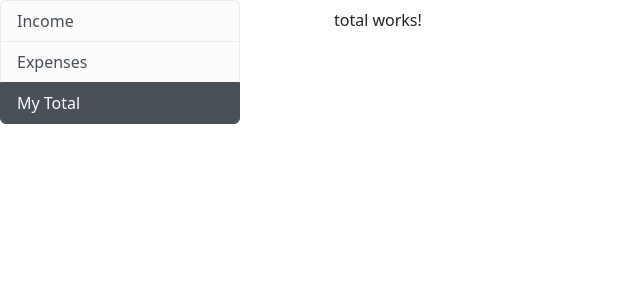
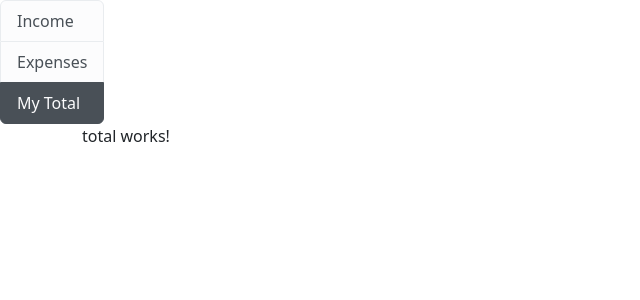
Before and after one commit to LiontosDionisis/CoinTrack, an Angular app in the folder ecomanage/: page /total in a window 1280 px wide. Shown: the top 300 px of the page, without its empty margins (0-640 px from the left). Built offline with nearby package versions, Linux system fonts and the light colour scheme.

Commit message:
Fixed some bugs with the sidebar appearing in the login and signup pages

```diff
--- a/ecomanage/src/app/app.component.html
+++ b/ecomanage/src/app/app.component.html
@@ -1,6 +1,16 @@
-<div class="d-flex flex-row gap-2">
-    <app-homepage class="w-25"></app-homepage>
+<!--
+  <div class="d-flex flex-row gap-2">
+    <div class="w-25" *ngIf="isHomePageRoute()">
+        <app-homepage></app-homepage>
+    </div>
     <div class="flex-grow-1 p-2 text-nowrap w-75">
         <router-outlet></router-outlet>
     </div>
-  </div>
+</div>
+ -->
+ <div class="d-flex flex-row gap-2">
+    <app-side-bar></app-side-bar>
+ </div>
+<div class="container">
+  <router-outlet></router-outlet>
+</div>
--- a/ecomanage/src/app/app.routes.ts
+++ b/ecomanage/src/app/app.routes.ts
@@ -7,9 +7,10 @@ import { ExpensesTabComponent } from './components/expenses-tab/expenses-tab.com
 import { TotalComponent } from './components/total/total.component';
 
 export const routes: Routes = [
+    {path: "", redirectTo: "/login", pathMatch: 'full'},
     {path: "login", component: LoginComponent},
     {path: "signup", component: SignupComponent},
-    // {path: "", component: HomepageComponent},
+    {path: "homepage", component: HomepageComponent},
     {path: "income", component: IncomeTabComponent},
     {path: "expenses", component: ExpensesTabComponent},
     {path: "total", component: TotalComponent}
--- a/ecomanage/src/app/components/homepage/homepage.component.html
+++ b/ecomanage/src/app/components/homepage/homepage.component.html
@@ -1,22 +1 @@
-<!DOCTYPE html>
-<html lang="en">
-<head>
-    <meta charset="UTF-8">
-    <meta name="viewport" content="width=device-width, initial-scale=1.0">
-    <title>Home</title>
-    <link href="https://cdn.jsdelivr.net/npm/bootstrap@5.3.3/dist/css/bootstrap.min.css" rel="stylesheet" integrity="sha384-QWTKZyjpPEjISv5WaRU9OFeRpok6YctnYmDr5pNlyT2bRjXh0JMhjY6hW+ALEwIH" crossorigin="anonymous">
-</head>
-<body>
-    <div class="list-group">
-        @for(entry of menu; track entry;) {
-            <a class="sidebar list-group-item list-group-item-action text-truncate list-group-item-light "
-            [routerLink]="entry.routerLink"
-            [routerLinkActive]="['active']">
-                {{entry.text}}
-            </a>
-        }
-    </div>
-
-    <script src="https://cdn.jsdelivr.net/npm/bootstrap@5.3.3/dist/js/bootstrap.bundle.min.js" integrity="sha384-YvpcrYf0tY3lHB60NNkmXc5s9fDVZLESaAA55NDzOxhy9GkcIdslK1eN7N6jIeHz" crossorigin="anonymous"></script>
-</body>
-</html>
+<p>homepage works</p>
--- a/ecomanage/src/app/components/homepage/homepage.component.ts
+++ b/ecomanage/src/app/components/homepage/homepage.component.ts
@@ -10,9 +10,5 @@ import { MenuItem } from 'shared/menu-item';
   styleUrl: './homepage.component.css'
 })
 export class HomepageComponent {
-  menu: MenuItem[] = [
-    {text: "Income", routerLink: "/income"},
-    {text: "Expenses", routerLink: "/expenses"},
-    {text: "My Total", routerLink: "/total"}
-  ]
+
 }
--- /dev/null
+++ b/ecomanage/src/app/components/side-bar/side-bar.component.html
@@ -0,0 +1,22 @@
+<!DOCTYPE html>
+<html lang="en">
+<head>
+    <meta charset="UTF-8">
+    <meta name="viewport" content="width=device-width, initial-scale=1.0">
+    <title>Home</title>
+    <link href="https://cdn.jsdelivr.net/npm/bootstrap@5.3.3/dist/css/bootstrap.min.css" rel="stylesheet" integrity="sha384-QWTKZyjpPEjISv5WaRU9OFeRpok6YctnYmDr5pNlyT2bRjXh0JMhjY6hW+ALEwIH" crossorigin="anonymous">
+</head>
+<body>
+    <div class="list-group" *ngIf="isSideBarVisible()">
+        @for(entry of menu; track entry;) {
+            <a class="sidebar list-group-item list-group-item-action text-truncate list-group-item-light "
+            [routerLink]="entry.routerLink"
+            [routerLinkActive]="['active']">
+                {{entry.text}}
+        </a>
+        }
+    </div>
+
+    <script src="https://cdn.jsdelivr.net/npm/bootstrap@5.3.3/dist/js/bootstrap.bundle.min.js" integrity="sha384-YvpcrYf0tY3lHB60NNkmXc5s9fDVZLESaAA55NDzOxhy9GkcIdslK1eN7N6jIeHz" crossorigin="anonymous"></script>
+</body>
+</html>
--- /dev/null
+++ b/ecomanage/src/app/components/side-bar/side-bar.component.ts
@@ -0,0 +1,29 @@
+import { CommonModule } from '@angular/common';
+import { Component } from '@angular/core';
+import { Router, RouterLink, RouterLinkActive, RouterOutlet } from '@angular/router';
+import { MenuItem } from 'shared/menu-item';
+
+
+@Component({
+  selector: 'app-side-bar',
+  standalone: true,
+  imports: [RouterLink,RouterOutlet, RouterLinkActive, CommonModule],
+  templateUrl: './side-bar.component.html',
+  styleUrl: './side-bar.component.css'
+})
+
+export class SideBarComponent {
+
+  isSideBarVisible(): boolean {
+    const currentRoute = this.router.url;
+    return currentRoute !== '/login' && currentRoute !== '/signup';
+  }
+
+  constructor(private router: Router) {}
+
+  menu: MenuItem[] = [
+    {text: "Income", routerLink: "/income"},
+    {text: "Expenses", routerLink: "/expenses"},
+    {text: "My Total", routerLink: "/total"}
+  ]
+}
```
Also changed, not shown: ecomanage/src/app/app.component.ts (+9 -4 lines), ecomanage/src/app/components/side-bar/side-bar.component.css (added), 1 other file (tests, documents, lock files or other folders).
